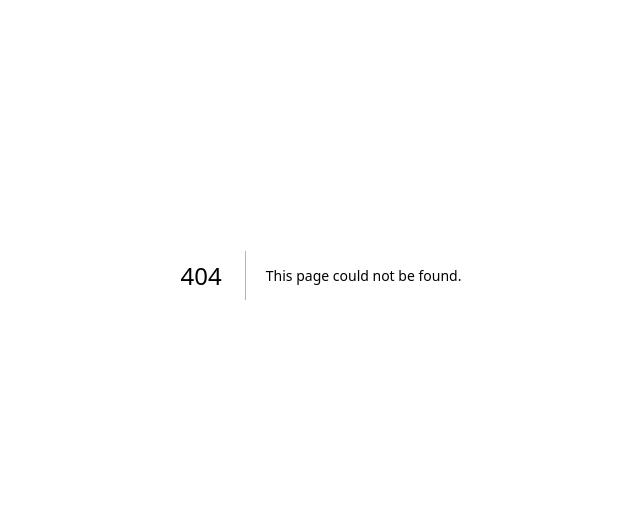
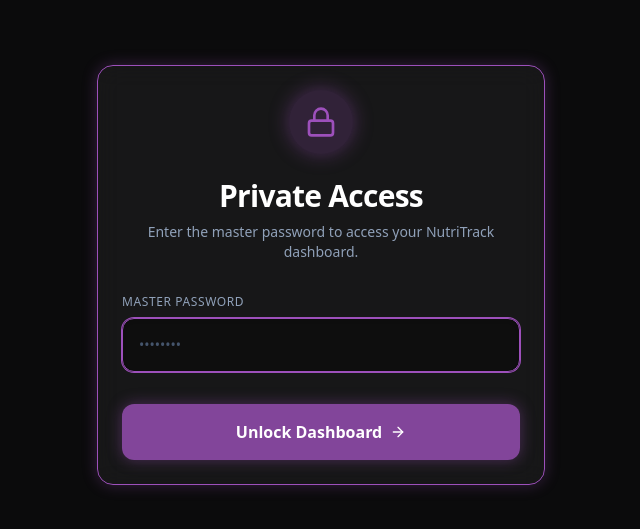
Before and after one commit to Harshith743/NutriTrack, a Next.js app: page /login in a window 1280 px wide. Before the commit this address had no page. Shown: the part 125-654 px from the top of the page, without its empty margins (319-959 px from the left). Built offline with nearby package versions, Linux system fonts and the light colour scheme.

Commit message:
feat: add password authentication middleware and login page

```diff
--- /dev/null
+++ b/src/app/api/login/route.ts
@@ -0,0 +1,33 @@
+import { NextResponse } from 'next/server';
+
+export async function POST(request: Request) {
+    try {
+        const { password } = await request.json();
+
+        // Check if the provided password matches the environment variable
+        if (password === process.env.APP_PASSWORD) {
+
+            // Create a response
+            const response = NextResponse.json({ success: true }, { status: 200 });
+
+            // Set an HttpOnly cookie that the middleware will look for
+            // MaxAge is set to 30 days (in seconds)
+            response.cookies.set({
+                name: 'nutri_auth',
+                value: 'authenticated',
+                httpOnly: true,
+                secure: process.env.NODE_ENV === 'production',
+                sameSite: 'lax',
+                maxAge: 60 * 60 * 24 * 30, // 30 days
+                path: '/',
+            });
+
+            return response;
+        } else {
+            return NextResponse.json({ error: 'Invalid password' }, { status: 401 });
+        }
+    } catch (error) {
+        console.error("Login error:", error);
+        return NextResponse.json({ error: 'Failed to process login' }, { status: 500 });
+    }
+}
--- /dev/null
+++ b/src/app/login/page.tsx
@@ -0,0 +1,94 @@
+"use client";
+
+import { useState } from "react";
+import { useRouter } from "next/navigation";
+import { Lock, Loader2, ArrowRight } from "lucide-react";
+
+export default function LoginPage() {
+    const [password, setPassword] = useState("");
+    const [error, setError] = useState("");
+    const [isLoading, setIsLoading] = useState(false);
+    const router = useRouter();
+
+    const handleSubmit = async (e: React.FormEvent) => {
+        e.preventDefault();
+        setError("");
+
+        if (!password) {
+            setError("Please enter a password.");
+            return;
+        }
+
+        setIsLoading(true);
+
+        try {
+            const res = await fetch("/api/login", {
+                method: "POST",
+                headers: { "Content-Type": "application/json" },
+                body: JSON.stringify({ password }),
+            });
+
+            if (res.ok) {
+                // Success! The cookie is now set. Next.js router handles the rest.
+                router.push("/");
+                router.refresh(); // Force refresh to ensure middleware sees the new cookie
+            } else {
+                const data = await res.json();
+                setError(data.error || "Incorrect password.");
+            }
+        } catch (err) {
+            setError("An error occurred. Please try again.");
+        } finally {
+            setIsLoading(false);
+        }
+    };
+
+    return (
+        <div className="min-h-screen flex items-center justify-center p-4 bg-obsidian bg-[radial-gradient(ellipse_at_top,_var(--tw-gradient-stops))] from-electric/10 via-obsidian to-obsidian">
+            <div className="w-full max-w-md glass-card flex flex-col items-center justify-center p-8 sm:p-12 neon-border">
+                <div className="w-16 h-16 rounded-full bg-electric/20 flex items-center justify-center mb-6 shadow-[0_0_20px_rgba(157,80,187,0.4)]">
+                    <Lock className="w-8 h-8 text-electric" />
+                </div>
+
+                <h1 className="text-3xl font-bold tracking-tight text-white mb-2">Private Access</h1>
+                <h2 className="text-slate-400 text-center mb-8 text-sm">
+                    Enter the master password to access your NutriTrack dashboard.
+                </h2>
+
+                <form onSubmit={handleSubmit} className="w-full flex flex-col gap-4">
+                    <div className="flex flex-col gap-2">
+                        <label className="text-xs text-slate-400 font-medium uppercase tracking-wider">
+                            Master Password
+                        </label>
+                        <input
+                            type="password"
+                            value={password}
+                            onChange={(e) => setPassword(e.target.value)}
+                            placeholder="••••••••"
+                            className="w-full bg-black/40 border border-white/10 rounded-xl px-4 py-4 text-[16px] sm:text-sm text-white focus:outline-none focus:border-electric focus:ring-1 focus:ring-electric transition-all placeholder:text-slate-600 shadow-inner"
+                            autoFocus
+                        />
+                    </div>
+
+                    {error && (
+                        <p className="text-red-400 text-sm text-center animate-in fade-in slide-in-from-top-2">
+                            {error}
+                        </p>
+                    )}
+
+                    <button
+                        type="submit"
+                        disabled={isLoading}
+                        className="w-full bg-electric/80 hover:bg-electric text-white font-semibold py-4 mt-4 rounded-xl transition-all shadow-[0_0_15px_rgba(157,80,187,0.4)] hover:shadow-[0_0_25px_rgba(157,80,187,0.6)] disabled:opacity-50 flex items-center justify-center gap-2 group"
+                    >
+                        {isLoading ? (
+                            <><Loader2 className="w-5 h-5 animate-spin" /> Verifying...</>
+                        ) : (
+                            <>Unlock Dashboard <ArrowRight className="w-4 h-4 group-hover:translate-x-1 transition-transform" /></>
+                        )}
+                    </button>
+                </form>
+            </div>
+        </div>
+    );
+}
--- /dev/null
+++ b/src/middleware.ts
@@ -0,0 +1,46 @@
+import { NextResponse } from 'next/server';
+import type { NextRequest } from 'next/server';
+
+export function middleware(request: NextRequest) {
+    // Define paths that don't require authentication
+    const isPublicPath = request.nextUrl.pathname === '/login' ||
+        request.nextUrl.pathname.startsWith('/api/login');
+
+    // Next.js static files and images should bypass middleware
+    if (
+        request.nextUrl.pathname.startsWith('/_next') ||
+        request.nextUrl.pathname.startsWith('/favicon.ico') ||
+        request.nextUrl.pathname.startsWith('/public')
+    ) {
+        return NextResponse.next();
+    }
+
+    // Get the auth cookie
+    const authCookie = request.cookies.get('nutri_auth')?.value;
+
+    // If trying to access a protected route without a valid cookie, redirect to login
+    if (!isPublicPath && authCookie !== 'authenticated') {
+        return NextResponse.redirect(new URL('/login', request.url));
+    }
+
+    // If trying to access login page while already authenticated, redirect to dashboard
+    if (isPublicPath && request.nextUrl.pathname === '/login' && authCookie === 'authenticated') {
+        return NextResponse.redirect(new URL('/', request.url));
+    }
+
+    return NextResponse.next();
+}
+
+// See "Matching Paths" below to learn more
+export const config = {
+    matcher: [
+        /*
+         * Match all request paths except for the ones starting with:
+         * - api (API routes) -> We want to protect API routes as well!
+         * - _next/static (static files)
+         * - _next/image (image optimization files)
+         * - favicon.ico (favicon file)
+         */
+        '/((?!_next/static|_next/image|favicon.ico).*)',
+    ],
+};
```
